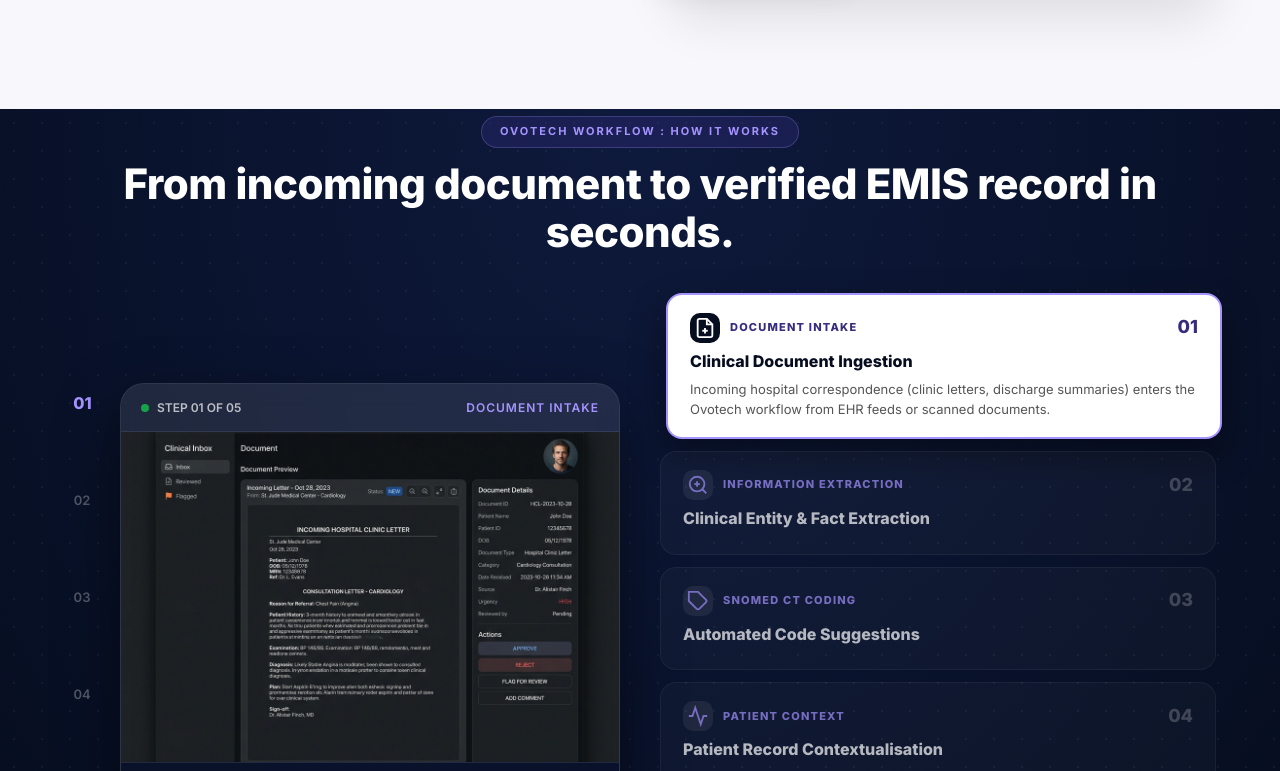
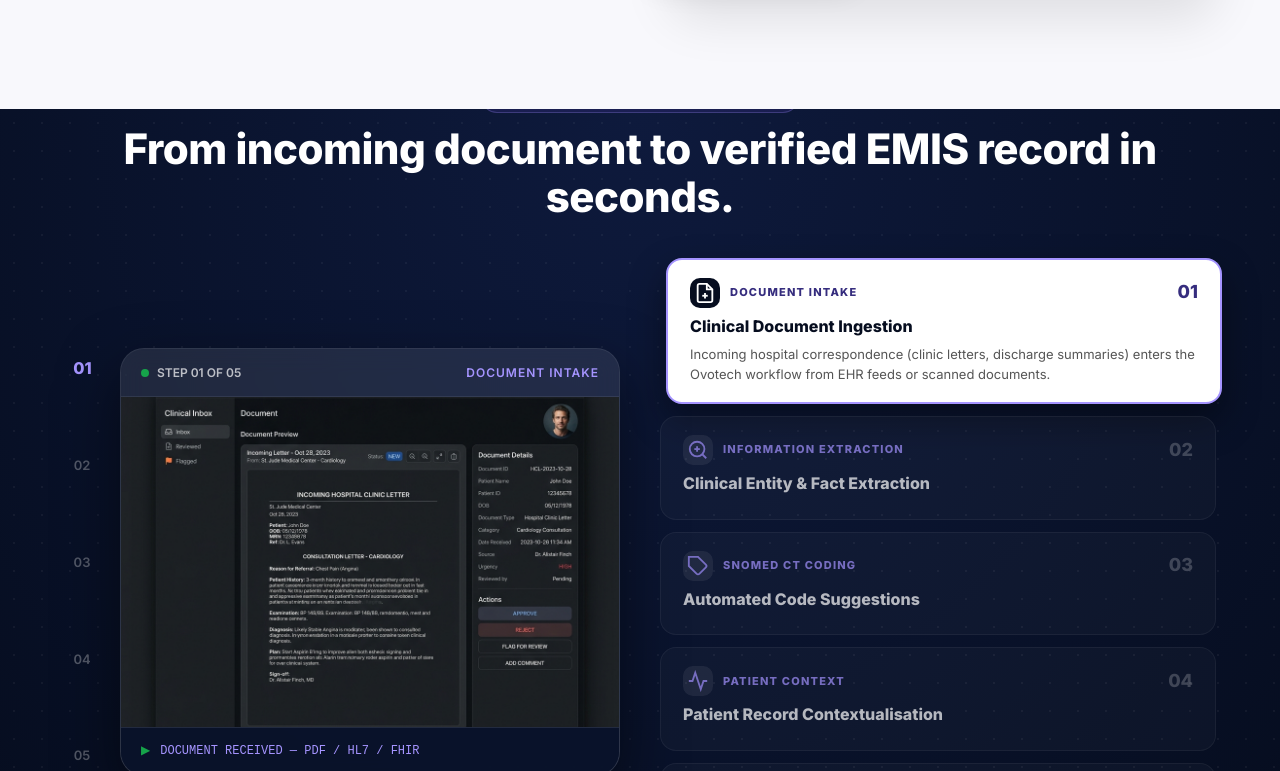
Before and after one commit to HafizTayyabNasir/ovotech, a Next.js app: page / in a window 1280 px wide. Shown: the part 4669-5440 px from the top of the page. Built offline with nearby package versions, Linux system fonts and the light colour scheme.

Commit message:
Fix sticky header cutoff in InteractiveWorkflowShowcase by adding navbar offset

```diff
--- a/src/components/InteractiveWorkflowShowcase.js
+++ b/src/components/InteractiveWorkflowShowcase.js
@@ -122,8 +122,8 @@
       <section
         style={{
           position: "sticky",
-          top: 0,
-          height: "100vh",
+          top: "70px",
+          height: "calc(100vh - 70px)",
           display: "flex",
           alignItems: "center",
           background: "radial-gradient(ellipse at top, #0E1A3D 0%, #060D1F 100%)",
```
